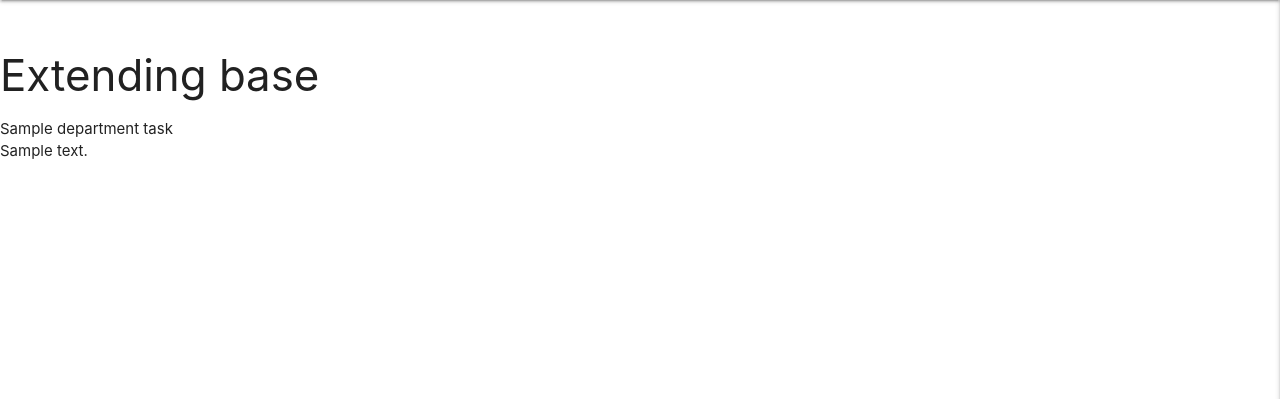
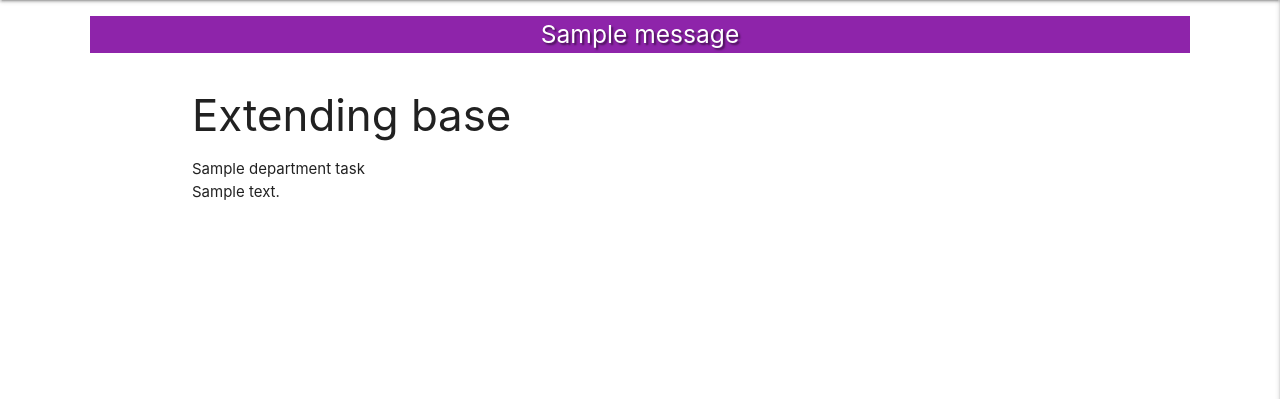
Before and after one commit to nsum/ms3-hotel-task-manager, a Flask app: page / in a window 1280 px wide. Shown: the part 64-463 px from the top of the page. Run offline with Flask 2, Linux system fonts and the light colour scheme; one stand-in notice (Sample message) is shown; a database or web service that is not in the repository returns one stand-in record (values such as "Sample title"); some libraries are stand-ins or nearby versions.

Commit message:
Fix & style flash messages functionality

```diff
--- a/app.py
+++ b/app.py
@@ -60,8 +60,32 @@ def control():
     return render_template("control_panel.html")
 
 
-@app.route("/register", methods=["POST", "GET"])
+@app.route("/register", methods=["GET", "POST"])
 def register():
+    if request.method == "POST":
+        # check is username exists
+        existing_user = mongo.db.users.find_one(
+            {"username": request.form.get("username").lower()})
+
+        if existing_user:
+            flash("Username Already Exists")
+            return redirect(url_for("register"))
+
+        register = {
+            "username": request.form.get("username").lower(),
+            "password": generate_password_hash(request.form.get("password"))
+        }
+        mongo.db.users.insert_one(register)
+
+        # flash username and password
+        flash(
+            "User '{}' Successfully Created!".format(
+                request.form.get("username")))
+        flash(
+            "Please Provide User With The Password: '{}'".format(
+                request.form.get("password")))
+        return redirect(url_for("control"))
+
     return render_template("register.html")
 
 
--- a/static/css/style.css
+++ b/static/css/style.css
@@ -1,5 +1,8 @@
-.flashes h4 {
-    line-height: 2;
+.flashes h5 {
+    line-height: 1.5;
+}
+.flashes {
+    margin: 1rem 6rem 0 6rem;
 }
 
 .text-shadow {
--- a/templates/base.html
+++ b/templates/base.html
@@ -50,17 +50,18 @@
         <!-- flash messages -->
         {% with messages = get_flashed_messages() %}
             {% if messages %}
-                {% for messsage in messages %}
+                {% for message in messages %}
                     <div class="row flashes">
-                        <h4 class="light-blue darken-1 center-align">{{ message }}</h4>
+                        <h5 class="purple darken-1 white-text text-shadow center-align">{{ message }}</h5>
                     </div>
                 {% endfor %}
             {% endif %}
         {% endwith %}
     </section>
-
-    {% block content %}
-    {% endblock %}
+    <main class="container">
+        {% block content %}
+        {% endblock %}
+    </main>
     <!-- jQuery -->
     <script src="https://code.jquery.com/jquery-3.5.1.min.js" integrity="sha256-9/aliU8dGd2tb6OSsuzixeV4y/faTqgFtohetphbbj0="
             crossorigin="anonymous"></script>
```
